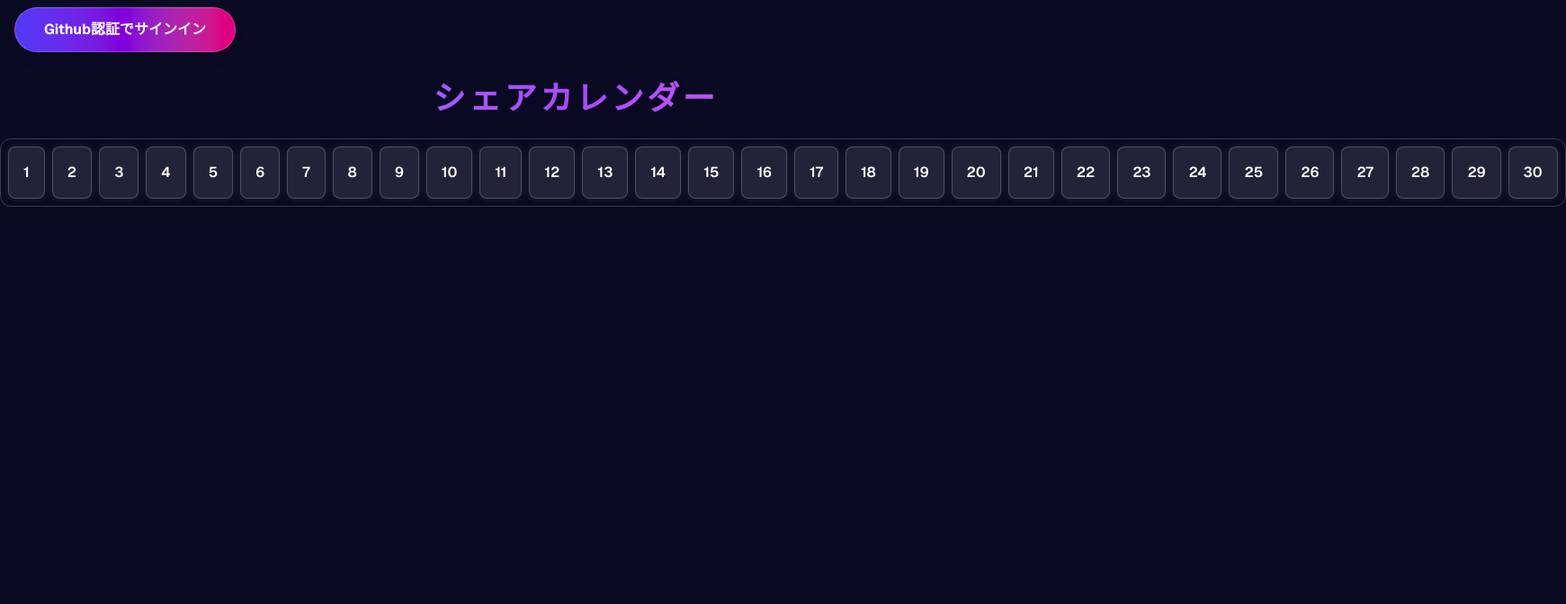
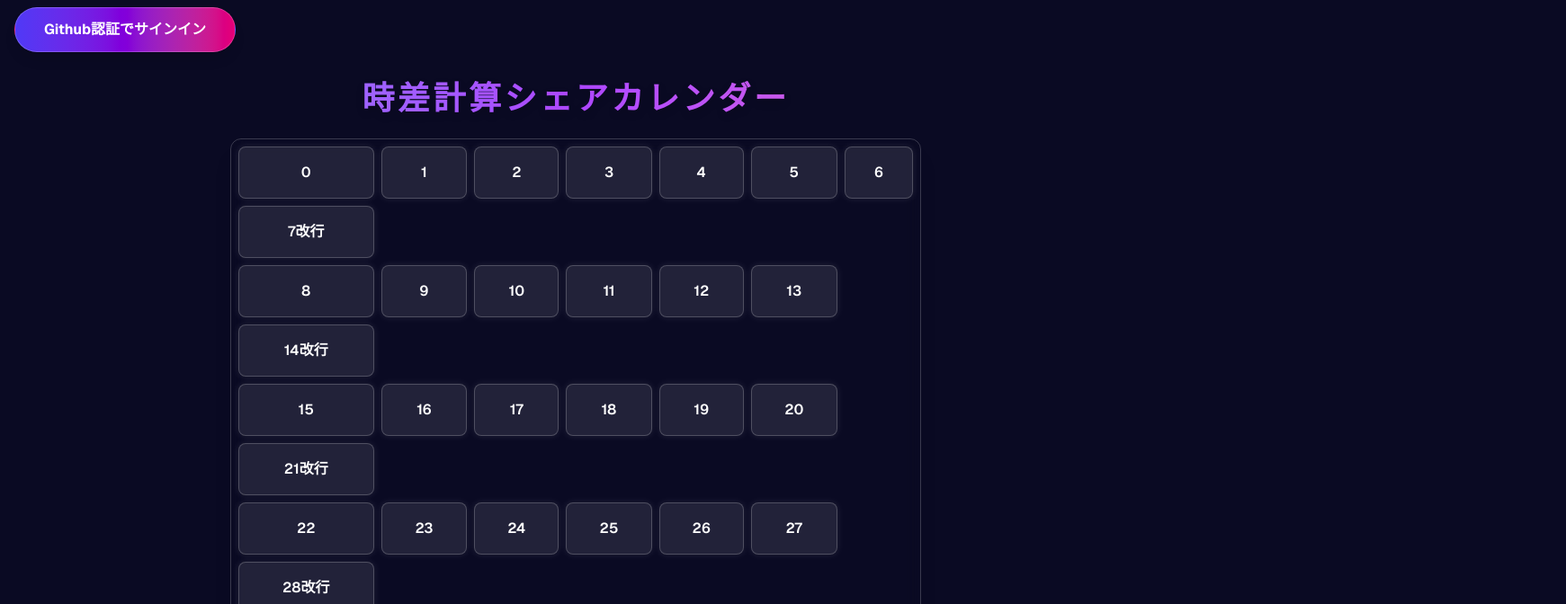
Before and after one commit to dogg0-hub/StudyJS-1, a Next.js app in the folder studyauthjs/: page / in a window 1280 px wide. Shown: the top 672 px of the page at 90% size, 1741 px wide, since content can reach past the window. Built offline with nearby package versions, Linux system fonts and the light colour scheme.

Commit message:
日付変わる前のコミット

```diff
--- a/studyauthjs/src/app/page.tsx
+++ b/studyauthjs/src/app/page.tsx
@@ -10,7 +10,7 @@ export default function Home(){
   const thisMonth = today.getMonth();
   const thisYear = today.getFullYear();
   //仮データ
-  const days = [1,2,3,4,5,6,7,8,9,10,
+  const days = [0,1,2,3,4,5,6,7,8,9,10,
                 11,12,13,14,15,16,17,18,19,20,
                 21,22,23,24,25,26,27,28,29,30];
 
@@ -22,19 +22,26 @@ export default function Home(){
     </div>
 
     <h1 className="logo-font text-4xl font-extrabold tracking-widest bg-gradient-to-r from-indigo-400 via-purple-500 to-pink-400 text-transparent bg-clip-text drop-shadow-lg text-center my-6">
-      シェアカレンダー
+      時差計算シェアカレンダー
     </h1>
     <table className="w-full max-w-3xl mx-auto mt-6 border-separate border-spacing-2 backdrop-blur-sm border border-white/20 rounded-xl overflow-hidden shadow-xl">
       <tbody>
-        <tr className="text-center">
-          {days.map((day)=>(
-            <td className="galaxy-input galaxy-td">
+          {days.map((day, i)=>(
+            <>
+
+            {i !== 0 && i % 7 === 0 ?
+            <tr>
+              <td className="galaxy-input galaxy-td">
+              {day + "改行"}
+              </td>
+
+            </tr> : <td className="galaxy-input galaxy-td">
               {day}
-            </td>
-          ))}
-        </tr>
+              </td>}
+            </>
+        ))}
       </tbody>
-      </table>
+    </table>
 
     </>
   )
```
